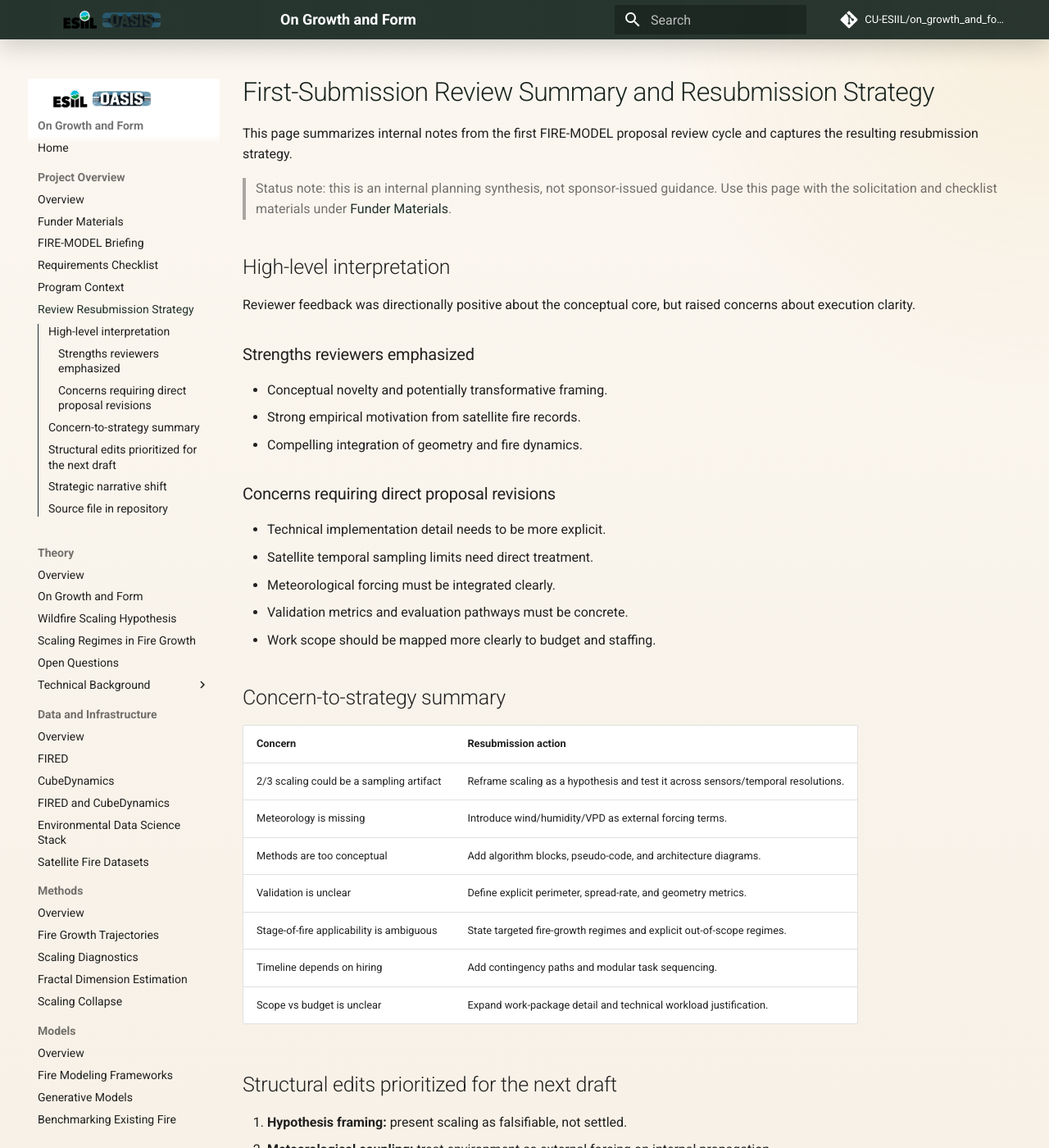
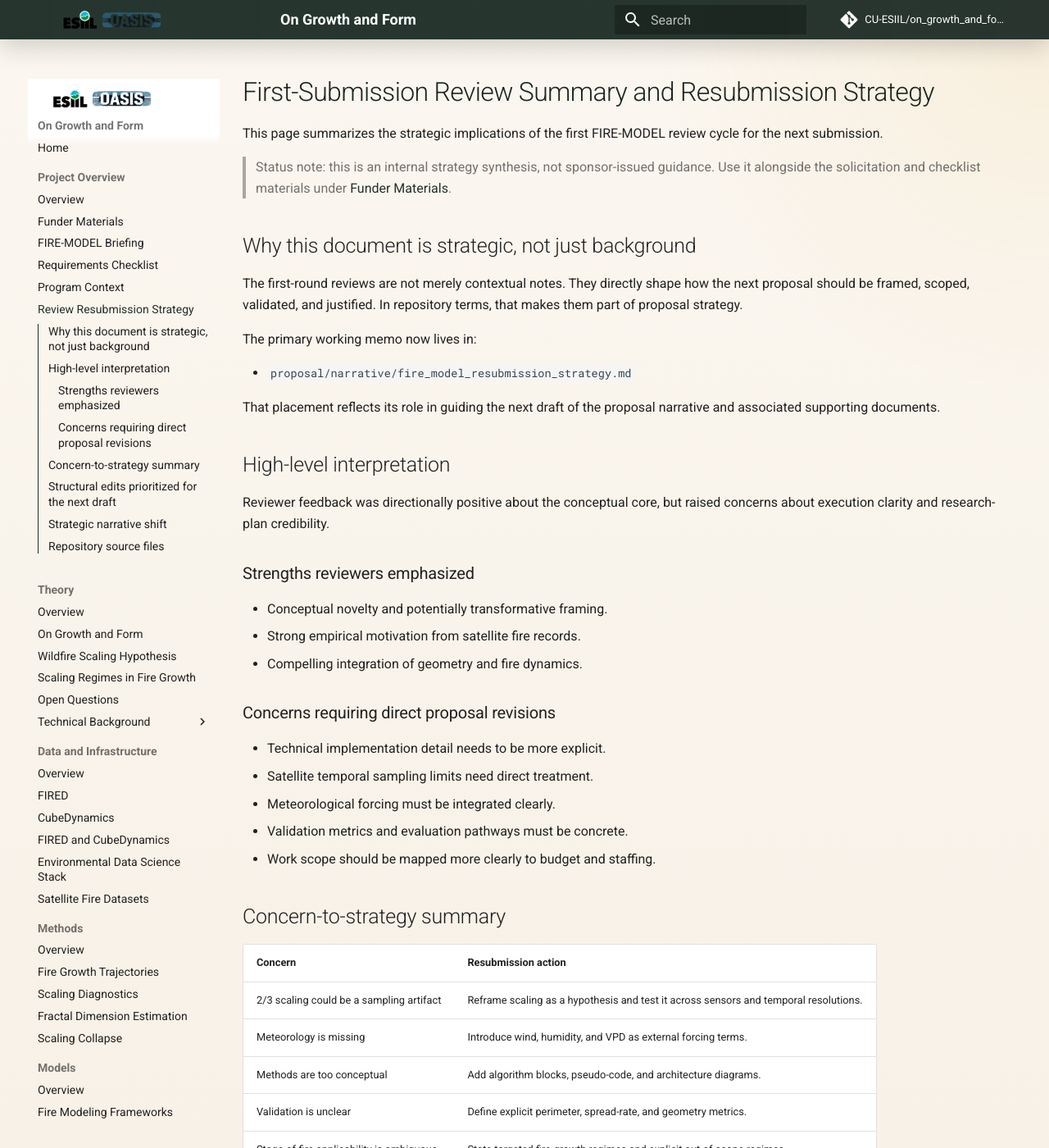
Before and after one commit to CU-ESIIL/on_growth_and_form, an MkDocs documentation site: the page built from docs/project-overview/review-resubmission-strategy.md, in a window 1280 px wide and 1400 px high. Shown: the whole window at 82% size. Built offline with MkDocs 1.6.1 and Material for MkDocs 9.7.7, drawn with Linux system fonts in a browser that asks for light colours; comment, search, counter and statistics services are not loaded; some of the changed text lies outside the part shown.

Commit message:
Add proposal-space resubmission strategy memo

```diff
--- a/docs/project-overview/review-resubmission-strategy.md
+++ b/docs/project-overview/review-resubmission-strategy.md
@@ -1,12 +1,22 @@
 # First-Submission Review Summary and Resubmission Strategy
 
-This page summarizes internal notes from the first FIRE-MODEL proposal review cycle and captures the resulting resubmission strategy.
+This page summarizes the strategic implications of the first FIRE-MODEL review cycle for the next submission.
 
-> Status note: this is an internal planning synthesis, not sponsor-issued guidance. Use this page with the solicitation and checklist materials under [Funder Materials](funder-materials.md).
+> Status note: this is an internal strategy synthesis, not sponsor-issued guidance. Use it alongside the solicitation and checklist materials under [Funder Materials](funder-materials.md).
+
+## Why this document is strategic, not just background
+
+The first-round reviews are not merely contextual notes. They directly shape how the next proposal should be framed, scoped, validated, and justified. In repository terms, that makes them part of proposal strategy.
+
+The primary working memo now lives in:
+
+- `proposal/narrative/fire_model_resubmission_strategy.md`
+
+That placement reflects its role in guiding the next draft of the proposal narrative and associated supporting documents.
 
 ## High-level interpretation
 
-Reviewer feedback was directionally positive about the conceptual core, but raised concerns about execution clarity.
+Reviewer feedback was directionally positive about the conceptual core, but raised concerns about execution clarity and research-plan credibility.
 
 ### Strengths reviewers emphasized
 
@@ -26,8 +36,8 @@ Reviewer feedback was directionally positive about the conceptual core, but rais
 
 | Concern | Resubmission action |
 | --- | --- |
-| 2/3 scaling could be a sampling artifact | Reframe scaling as a hypothesis and test it across sensors/temporal resolutions. |
-| Meteorology is missing | Introduce wind/humidity/VPD as external forcing terms. |
+| 2/3 scaling could be a sampling artifact | Reframe scaling as a hypothesis and test it across sensors and temporal resolutions. |
+| Meteorology is missing | Introduce wind, humidity, and VPD as external forcing terms. |
 | Methods are too conceptual | Add algorithm blocks, pseudo-code, and architecture diagrams. |
 | Validation is unclear | Define explicit perimeter, spread-rate, and geometry metrics. |
 | Stage-of-fire applicability is ambiguous | State targeted fire-growth regimes and explicit out-of-scope regimes. |
@@ -49,6 +59,7 @@ Reviewer feedback was directionally positive about the conceptual core, but rais
 
 This shift is intended to improve reviewer confidence in scientific rigor.
 
-## Source file in repository
+## Repository source files
 
-- `background_context/program_briefings/fire_model_first_submission_review_resubmission_strategy.md`
+- Strategic memo: `proposal/narrative/fire_model_resubmission_strategy.md`
+- Earlier contextual synthesis retained for history: `background_context/program_briefings/fire_model_first_submission_review_resubmission_strategy.md`
```
Also changed, not shown: PROMPT_ACTION_LOG.md (+27 -0 lines), proposal/README.md (+2 -0 lines), proposal/narrative/fire_model_resubmission_strategy.md (added, +164 -0 lines).
